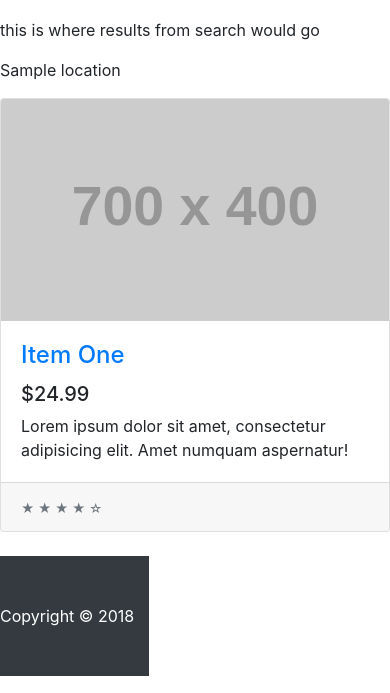
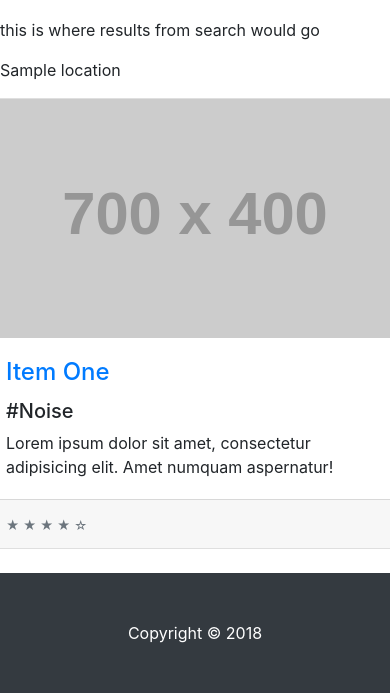
Before and after one commit to glasgow18/team-9, a Django app: template codeforgood/templates/search.html in a window 390 px wide; the page is wider, and only the part inside the window is pictured. Shown: the part 415-1108 px from the top of that part. Run offline with Django 3.2, Linux system fonts and the light colour scheme; the template is opened without the code that fills it: most values are stand-ins (such as "Sample title", 1, 10 or a date in 2020); grey boxes labelled with a size stand in for pictures from a placeholder-image service; some libraries are stand-ins or nearby versions.

Commit message:
searchPage

```diff
--- a/codeforgood/templates/search.html
+++ b/codeforgood/templates/search.html
@@ -1,5 +1,8 @@
 {% extends 'base.html' %}
 {% block content %}
+
+<div class="row">
+<div class="col-sm-4">
 
 <div class="searchBoxArea">
     <!-- Search form -->
@@ -54,17 +57,16 @@
             {% endif %}
         </div>
     </div>
-
+</div>
     <div class="row">
-
-        <div class="col-lg-4 col-md-6 mb-4">
+        <div class="col-lg-10 col-md-6 mb-4">
             <div class="card h-100">
                 <a href="#"><img class="card-img-top" src="http://placehold.it/700x400" alt=""></a>
                 <div class="card-body">
                     <h4 class="card-title">
                         <a href="#">Item One</a>
                     </h4>
-                    <h5>$24.99</h5>
+                    <h5>#Noise</h5>
                     <p class="card-text">Lorem ipsum dolor sit amet, consectetur adipisicing elit. Amet numquam aspernatur!</p>
                 </div>
                 <div class="card-footer">
@@ -72,6 +74,8 @@
                 </div>
             </div>
         </div>
+    </div>
+</div>
 
 
 {% endblock %}
```
